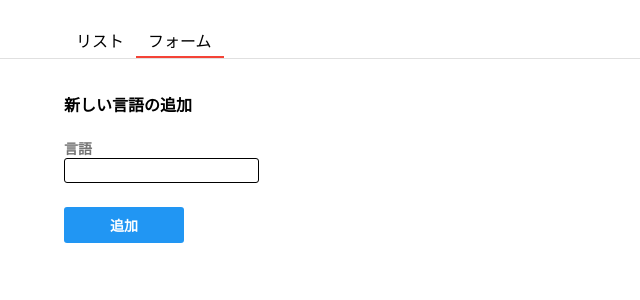
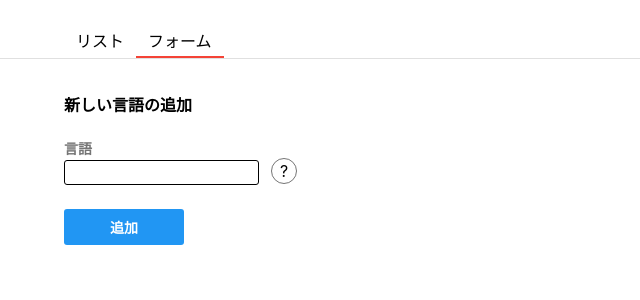
Before and after one commit to daisuketerashita/React-memo, a React (Create React App) app: page / in a window 1280 px wide. Both pictures are taken after a click on the item "フォーム". Shown: the top 300 px of the page, without its empty margins (0-640 px from the left). Built offline with nearby package versions, Linux system fonts and the light colour scheme.

Commit message:
ヒントアイコンの表示

```diff
--- a/src/Form.js
+++ b/src/Form.js
@@ -3,6 +3,7 @@ import { Button } from './components/button';
 import styled from 'styled-components';
 import { TabBodyContainer } from './components/tab-body-container';
 import { FormModal } from './FormModal';
+import { Hint } from './Hint';
 
 const Label = styled.label`
 display: flex;
@@ -44,6 +45,7 @@ export const Form = ({ onAddLang }) => {
                         value={text}
                         onChange={(e) => setText(e.target.value)}
                     />
+                    <Hint />
                 </div>
                 <ButtonContainer>
                     <FormButton>追加</FormButton>
--- /dev/null
+++ b/src/Hint.js
@@ -0,0 +1,28 @@
+import styled from 'styled-components';
+
+const HintContainer = styled.div`
+position: relative;
+display: inline-flex;
+margin-left: 12px;
+`
+
+const HintInner = styled.div`
+display: flex;
+justify-content: center;
+align-items: center;
+border-radius: 50%;
+border: 1px solid #757575;
+width: 24px;
+height: 24px;
+cursor: pointer;
+`
+
+export const Hint = () => {
+    return (
+        <HintContainer>
+            <HintInner>
+                ?
+            </HintInner>
+        </HintContainer>
+    )
+}
```
